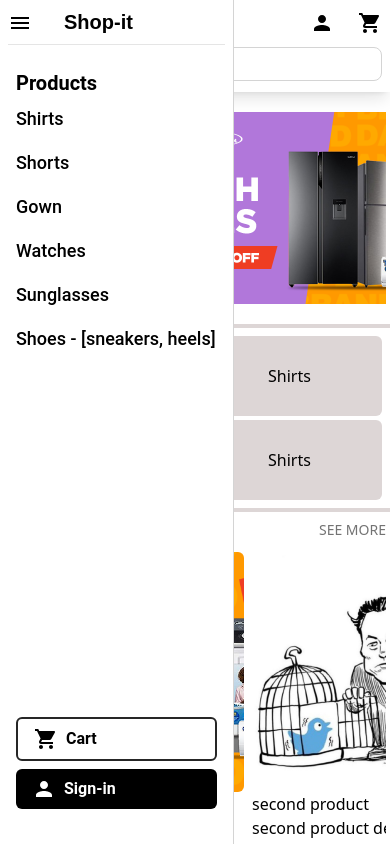
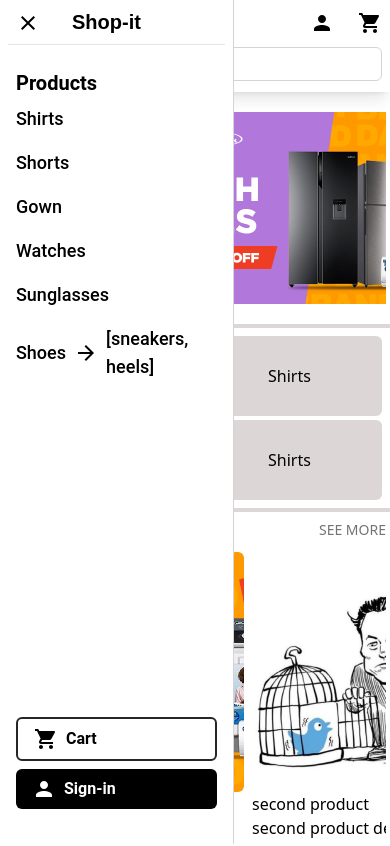
Before and after one commit to Ayothegod/New-shopit, a Next.js app: page / in a window 390 px wide. Shown: the top 846 px of the page. Built offline with nearby package versions, Linux system fonts and the light colour scheme.

Commit message:
change colors of header button and adjm

```diff
--- a/components/Header.jsx
+++ b/components/Header.jsx
@@ -3,6 +3,7 @@ import PersonIcon from "@mui/icons-material/Person";
 import HelpIcon from "@mui/icons-material/Help";
 import ShoppingCartIcon from "@mui/icons-material/ShoppingCart";
 import KeyboardArrowDownIcon from "@mui/icons-material/KeyboardArrowDown";
+import ArrowForwardIcon from '@mui/icons-material/ArrowForward';
 import CloseIcon from '@mui/icons-material/Close';
 import { useState } from "react";
 
@@ -58,9 +59,9 @@ const Header = () => {
             <input
               type="text"
               placeholder="Products and categories"
-              className="border border-neutral-300 rounded-lg p-1 sm:p-2 w-full "
+              className="border border-neutral-300 rounded-md p-1 sm:p-2 w-full "
             />
-            <button className="hidden sm:flex bg-neutral-700 text-white font-medium uppercase rounded-sm p-2">
+            <button className="hidden sm:flex bg-neutral-700 text-white font-medium uppercase rounded-md p-2">
               Search
             </button>
           </div>
@@ -105,12 +106,12 @@ const Header = () => {
           {/* mobile menu header */}
           <div className=" flex items-center border-b border-b-neutral-200 pb-2">
             <div onClick={() => setOpenMenu(!openMenu)}>
-              <MenuIcon className="md:hidden cursor-pointer bg-white" />
+              <CloseIcon className="ml-2 cursor-pointer"/>
             </div>
             <p className="text-xl font-russo font-bold ml-8">Shop-it</p>
           </div>
 
-
+          {/* mobile menu content */}
           <div className="py-6 px-2 sm:px-8 flex flex-col justify-between h-full font-roboto">
             <div>
               <h3 className="font-bold text-xl text-black">
@@ -122,10 +123,11 @@ const Header = () => {
                 <li>Gown</li>
                 <li>Watches</li>
                 <li>Sunglasses</li>
-                <li>Shoes - [sneakers, heels]</li>
+                <li className="flex items-center gap-2">Shoes <ArrowForwardIcon/> [sneakers, heels]</li>
               </ul>
             </div>
 
+            {/* mobile menu sign and cart button */}
             <div className="mb-10 ">
               <button className="bg-white border-2 border-neutral-800 mb-2 w-full flex py-2 px-4 rounded-md text-black font-semibold gap-2 duration-200 ease-in hover:text-white hover:bg-black">
                 <ShoppingCartIcon />
@@ -142,7 +144,6 @@ const Header = () => {
         </section>
 
 
-
       </div>
 
     </div>
```
